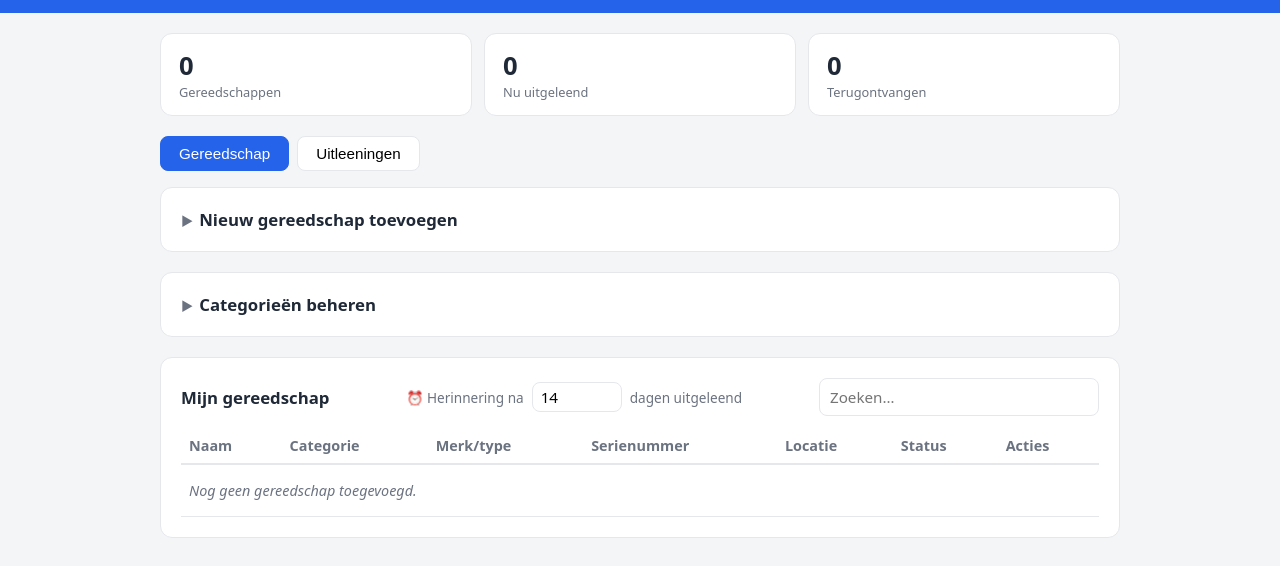
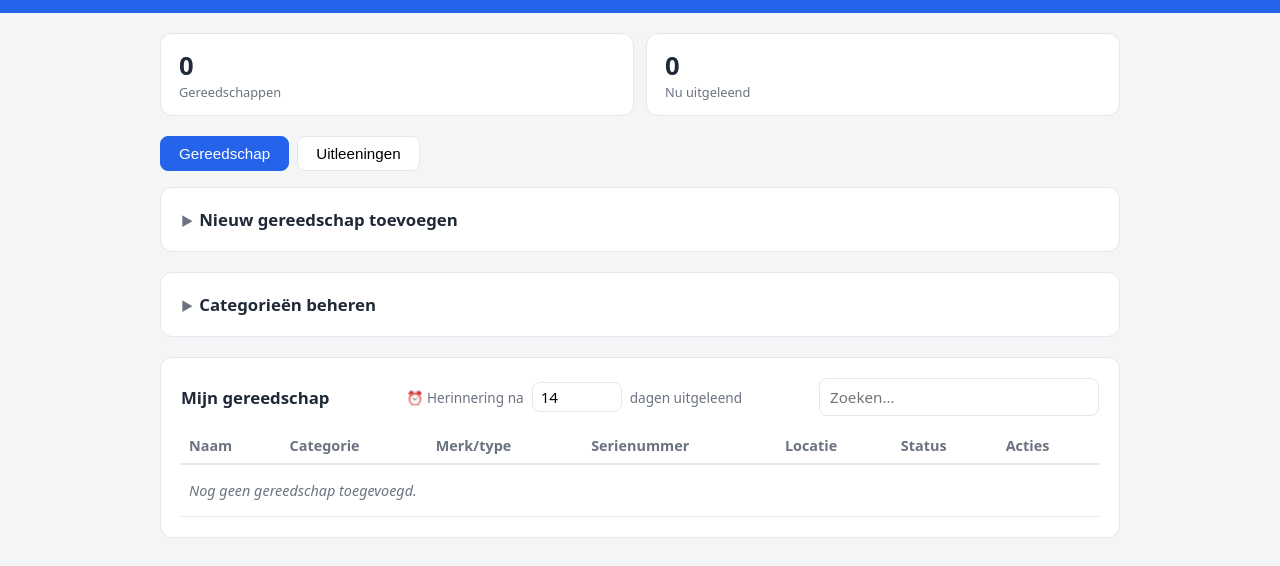
Before and after one commit to RichardVerkerk/Gereedschap, a plain HTML site: page index.html in a window 1280 px wide. Shown: the part 70-636 px from the top of the page. Drawn offline with Linux system fonts and the light colour scheme.

```diff
--- a/index.html
+++ b/index.html
@@ -413,8 +413,7 @@ function renderStats() {
   const el = document.getElementById('stats');
   el.innerHTML = `
     <div class="stat"><div class="num">${tools.length}</div><div class="lbl">Gereedschappen</div></div>
-    <div class="stat"><div class="num">${out}</div><div class="lbl">Nu uitgeleend</div></div>
-    <div class="stat"><div class="num">${loans.filter(l => l.dateIn).length}</div><div class="lbl">Terugontvangen</div></div>`;
+    <div class="stat"><div class="num">${out}</div><div class="lbl">Nu uitgeleend</div></div>`;
 }
 
 // ---------- Tools ----------
```
